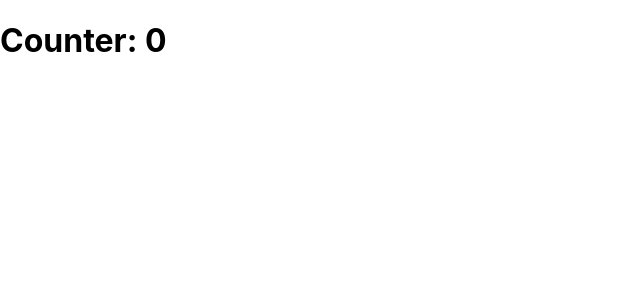
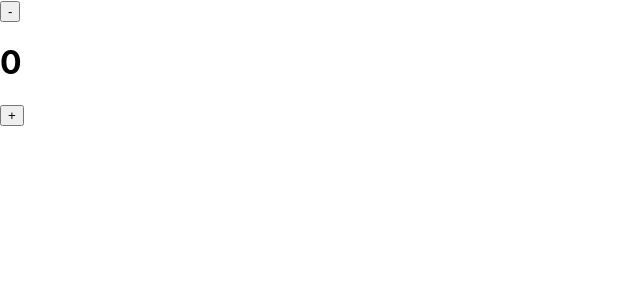
Before and after one commit to marzighased/react-counter-app, a React (Create React App) app: page / in a window 1280 px wide. Shown: the top 300 px of the page, without its empty margins (0-640 px from the left). Built offline with nearby package versions, Linux system fonts and the light colour scheme.

Commit message:
increase and decrease function added

```diff
--- a/src/App.js
+++ b/src/App.js
@@ -3,9 +3,19 @@
 function App() {
   const [count, setCount] = useState(0);
 
+  const increase = () => {
+    setCount(count + 1);
+  };
+
+  const decrease = () => {
+    setCount(count - 1);
+  };
+
   return (
     <div>
-      <h1>Counter: {count}</h1>
+      <button onClick={decrease}>-</button>
+      <h1>{count}</h1>
+      <button onClick={increase}>+</button>
     </div>
   );
 }
```
